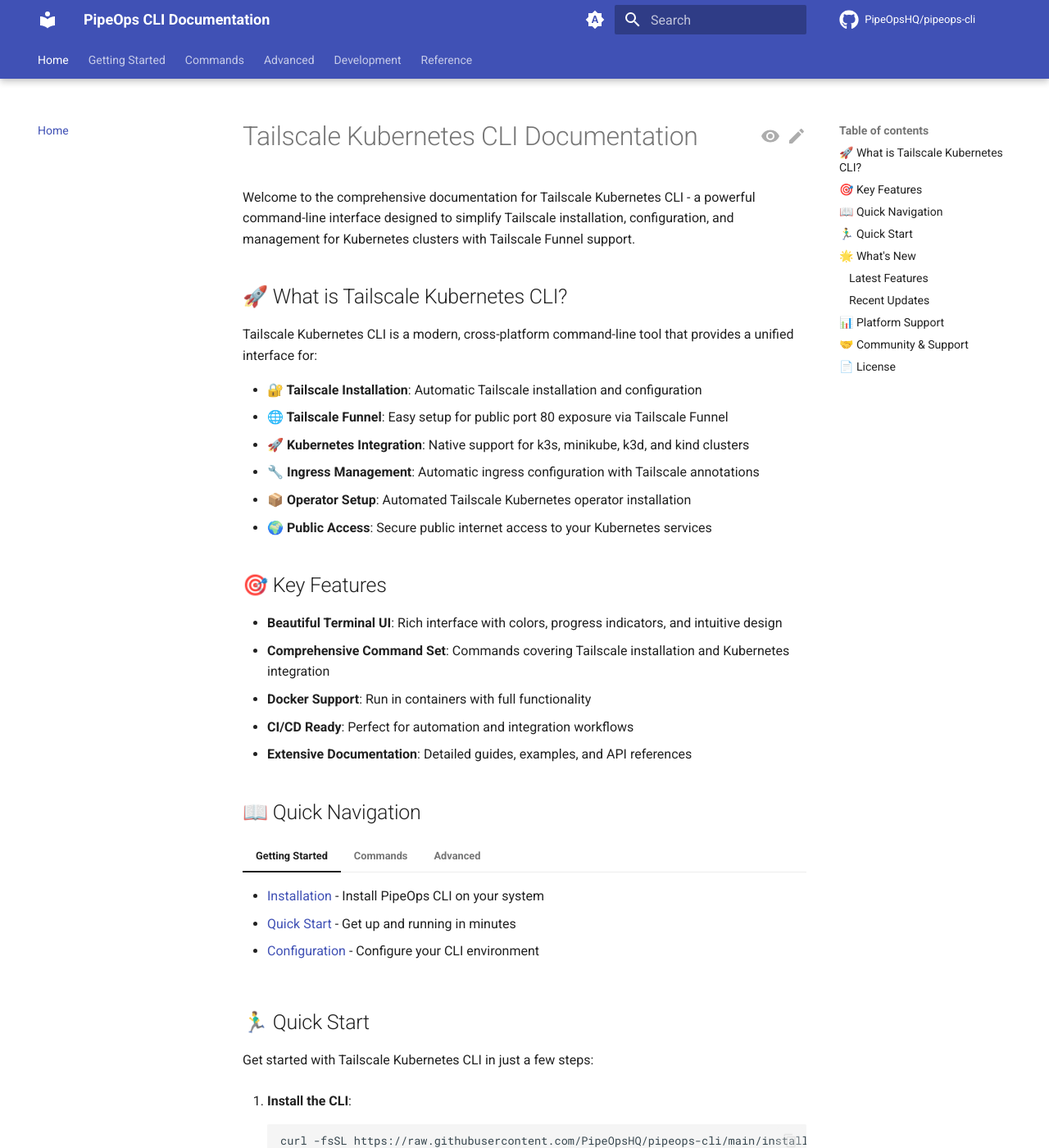
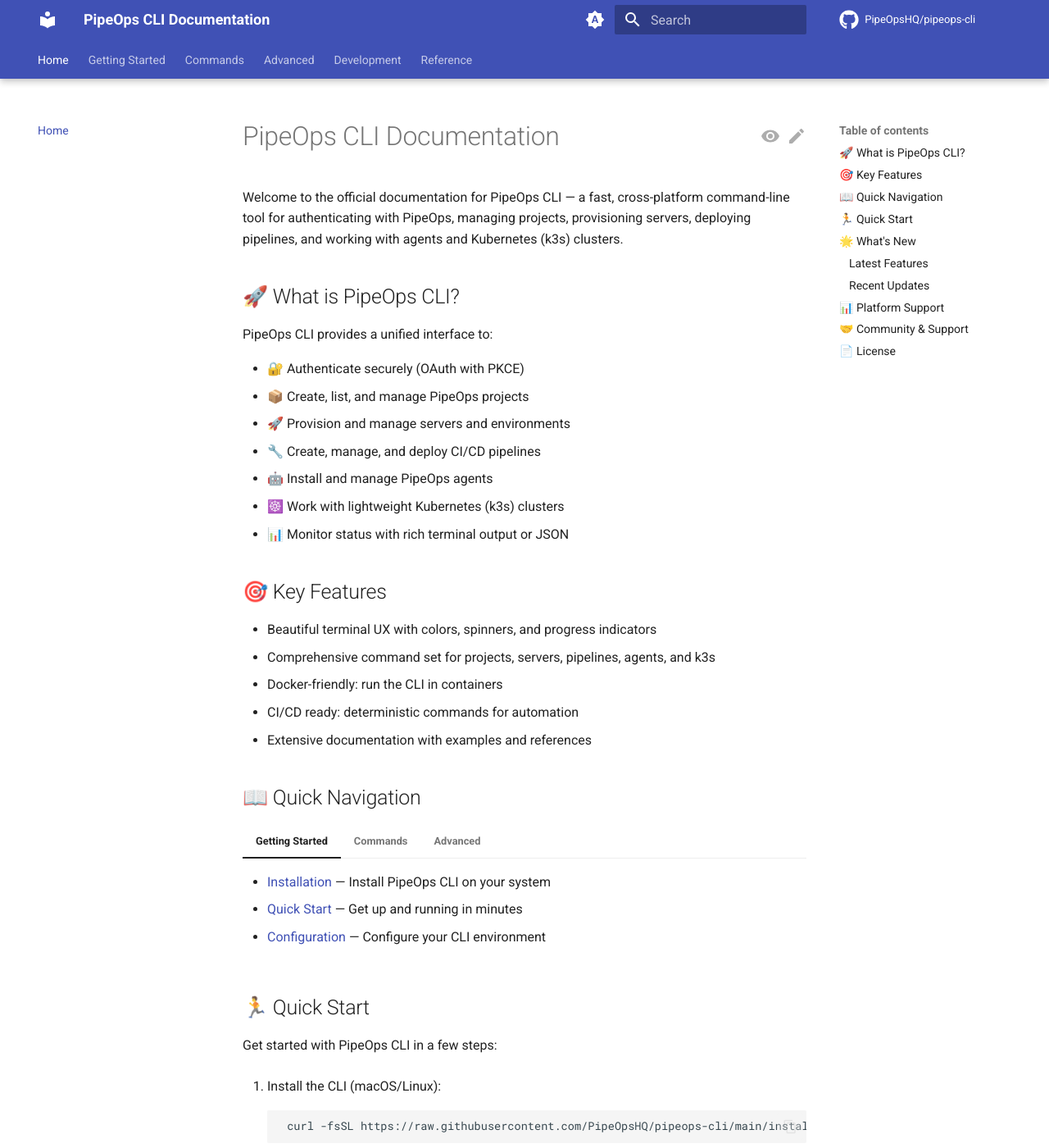
Before and after one commit to PipeOpsHQ/pipeops-cli, an MkDocs documentation site: the page built from docs/index.md, in a window 1280 px wide and 1400 px high. Shown: the whole window at 82% size. Built offline with MkDocs 1.6.1 and Material for MkDocs 9.7.7, drawn with Linux system fonts in a browser that asks for light colours; comment, search, counter and statistics services are not loaded; the version menu is left out; some of the changed text lies outside the part shown.

Commit message:
feat: Update PipeOps CLI documentation and features

````diff
--- a/docs/index.md
+++ b/docs/index.md
@@ -1,107 +1,115 @@
-# Tailscale Kubernetes CLI Documentation
+# PipeOps CLI Documentation
 
-Welcome to the comprehensive documentation for Tailscale Kubernetes CLI - a powerful command-line interface designed to simplify Tailscale installation, configuration, and management for Kubernetes clusters with Tailscale Funnel support.
+Welcome to the official documentation for PipeOps CLI — a fast, cross-platform command-line tool for authenticating with PipeOps, managing projects, provisioning servers, deploying pipelines, and working with agents and Kubernetes (k3s) clusters.
 
-## 🚀 What is Tailscale Kubernetes CLI?
+## 🚀 What is PipeOps CLI?
 
-Tailscale Kubernetes CLI is a modern, cross-platform command-line tool that provides a unified interface for:
+PipeOps CLI provides a unified interface to:
 
-- **🔐 Tailscale Installation**: Automatic Tailscale installation and configuration
-- **🌐 Tailscale Funnel**: Easy setup for public port 80 exposure via Tailscale Funnel
-- **🚀 Kubernetes Integration**: Native support for k3s, minikube, k3d, and kind clusters
-- **🔧 Ingress Management**: Automatic ingress configuration with Tailscale annotations
-- **📦 Operator Setup**: Automated Tailscale Kubernetes operator installation
-- **🌍 Public Access**: Secure public internet access to your Kubernetes services
+- 🔐 Authenticate securely (OAuth with PKCE)
+- 📦 Create, list, and manage PipeOps projects
+- 🚀 Provision and manage servers and environments
+- 🔧 Create, manage, and deploy CI/CD pipelines
+- 🤖 Install and manage PipeOps agents
+- ☸️ Work with lightweight Kubernetes (k3s) clusters
+- 📊 Monitor status with rich terminal output or JSON
 
 ## 🎯 Key Features
 
-- **Beautiful Terminal UI**: Rich interface with colors, progress indicators, and intuitive design
-- **Comprehensive Command Set**: Commands covering Tailscale installation and Kubernetes integration
-- **Docker Support**: Run in containers with full functionality
-- **CI/CD Ready**: Perfect for automation and integration workflows
-- **Extensive Documentation**: Detailed guides, examples, and API references
+- Beautiful terminal UX with colors, spinners, and progress indicators
+- Comprehensive command set for projects, servers, pipelines, agents, and k3s
+- Docker-friendly: run the CLI in containers
+- CI/CD ready: deterministic commands for automation
+- Extensive documentation with examples and references
 
 ## 📖 Quick Navigation
 
 === "Getting Started"
 
-    - [Installation](getting-started/installation.md) - Install PipeOps CLI on your system
-    - [Quick Start](getting-started/quick-start.md) - Get up and running in minutes
-    - [Configuration](getting-started/configuration.md) - Configure your CLI environment
+    - [Installation](getting-started/installation.md) — Install PipeOps CLI on your system
+    - [Quick Start](getting-started/quick-start.md) — Get up and running in minutes
+    - [Configuration](getting-started/configuration.md) — Configure your CLI environment
 
 === "Commands"
 
-    - [Overview](commands/overview.md) - Complete command reference
-    - [Agent Management](commands/agents.md) - Install and manage Tailscale agents
-    - [K3s](commands/k3s.md) - Kubernetes cluster management
-    - [Proxy](commands/proxy.md) - Proxy and tunnel management
+    - [Overview](commands/overview.md) — Complete command reference
+    - [Authentication](commands/auth.md) — Login, logout, and auth status
+    - [Projects](commands/project.md) — Create, list, and manage projects
+    - [Deploy](commands/deploy.md) — Pipelines and deployment workflows
+    - [Servers](commands/server.md) — Provisioning and server operations
+    - [K3s](commands/k3s.md) — Kubernetes cluster management
+    - [Agents](commands/agents.md) — Install and manage PipeOps agents
 
 === "Advanced"
 
-    - [Docker Usage](advanced/docker.md) - Running CLI in containers
-    - [CI/CD Integration](advanced/ci-cd.md) - Automation workflows
-    - [Troubleshooting](advanced/troubleshooting.md) - Common issues and solutions
+    - [Docker Usage](advanced/docker.md) — Running CLI in containers
+    - [CI/CD Integration](advanced/ci-cd.md) — Automation workflows
+    - [Troubleshooting](advanced/troubleshooting.md) — Common issues and solutions
 
-## 🏃‍♂️ Quick Start
+## 🏃 Quick Start
 
-Get started with Tailscale Kubernetes CLI in just a few steps:
+Get started with PipeOps CLI in a few steps:
 
-1. **Install the CLI**:
-   ```bash
-   curl -fsSL https://raw.githubusercontent.com/PipeOpsHQ/pipeops-cli/main/install.sh | sh
-   ```
+1.  Install the CLI (macOS/Linux):
 
-2. **Install Tailscale and setup cluster**:
-   ```bash
-   pipeops agent install tskey-auth-your-key-here
-   ```
+         curl -fsSL https://raw.githubusercontent.com/PipeOpsHQ/pipeops-cli/main/install.sh | sh
 
-3. **Check Tailscale status**:
-   ```bash
-   tailscale status
-   ```
+    For Windows and alternative methods, see the Installation guide.
 
-4. **Get help**:
-   ```bash
-   pipeops --help
-   ```
+2.  Log in:
+
+        pipeops auth login
+
+3.  Check authentication status:
+
+        pipeops auth status
+
+4.  List projects:
+
+        pipeops project list
+
+5.  Get help:
+
+        pipeops --help
+        pipeops auth --help
+        pipeops project --help
 
 ## 🌟 What's New
 
 ### Latest Features
 
-- **Tailscale Funnel Integration**: Full support for Tailscale Funnel with automatic port 80 exposure
-- **Kubernetes Operator**: Automated Tailscale Kubernetes operator installation and configuration
-- **Multi-Platform Support**: Native support for k3s, minikube, k3d, and kind clusters
-- **Ingress Management**: Automatic ingress configuration with Tailscale annotations
-- **Public Access**: Secure public internet access to your Kubernetes services via Tailscale Funnel
+- Secure OAuth login with PKCE for device-friendly authentication
+- Project lifecycle commands: create, list, configure, deploy
+- k3s support for lightweight Kubernetes workflows
+- Agent installation and management across major platforms
+- JSON output mode for scripting and automation
 
 ### Recent Updates
 
-- Enhanced Tailscale installation with better error handling
-- Improved Kubernetes cluster integration
-- Better Docker integration and container support
-- Comprehensive documentation and examples
+- Improved error messages and diagnostics
+- Enhanced Windows and macOS support
+- Better Docker ergonomics and examples
+- Expanded command help and documentation
 
 ## 📊 Platform Support
 
 | Platform | Architecture | Status |
-|----------|-------------|---------|
-| Linux | x86_64 | ✅ |
-| Linux | ARM64 | ✅ |
-| Linux | ARM | ✅ |
-| macOS | x86_64 (Intel) | ✅ |
-| macOS | ARM64 (M1/M2) | ✅ |
-| Windows | x86_64 | ✅ |
-| FreeBSD | x86_64 | ✅ |
+| -------- | ------------ | ------ |
+| Linux    | x86_64       | ✅     |
+| Linux    | ARM64        | ✅     |
+| Linux    | ARM          | ✅     |
+| macOS    | x86_64       | ✅     |
+| macOS    | ARM64        | ✅     |
+| Windows  | x86_64       | ✅     |
+| FreeBSD  | x86_64       | ✅     |
 
 ## 🤝 Community & Support
 
-- **📖 Documentation**: Comprehensive guides and API references
-- **🐛 Issues**: [GitHub Issues](https://github.com/PipeOpsHQ/pipeops-cli/issues)
-- **💬 Discussions**: [GitHub Discussions](https://github.com/PipeOpsHQ/pipeops-cli/discussions)
-- **🗣️ Discord**: [Join our community](https://discord.gg/pipeops)
-- **📧 Email**: [support@pipeops.io](mailto:support@pipeops.io)
+- 📖 Documentation: Comprehensive guides and references
+- 🐛 Issues: https://github.com/PipeOpsHQ/pipeops-cli/issues
+- 💬 Discussions: https://github.com/PipeOpsHQ/pipeops-cli/discussions
+- 🗣️ Discord: https://discord.gg/pipeops
+- 📧 Email: support@pipeops.io
 
 ## 📄 License
 
@@ -109,4 +117,4 @@
 
 ---
 
-*Made with ❤️ by the PipeOps team*
+Made with ❤️ by the PipeOps team
````
Also changed, not shown: Readme.md (+156 -169 lines).
